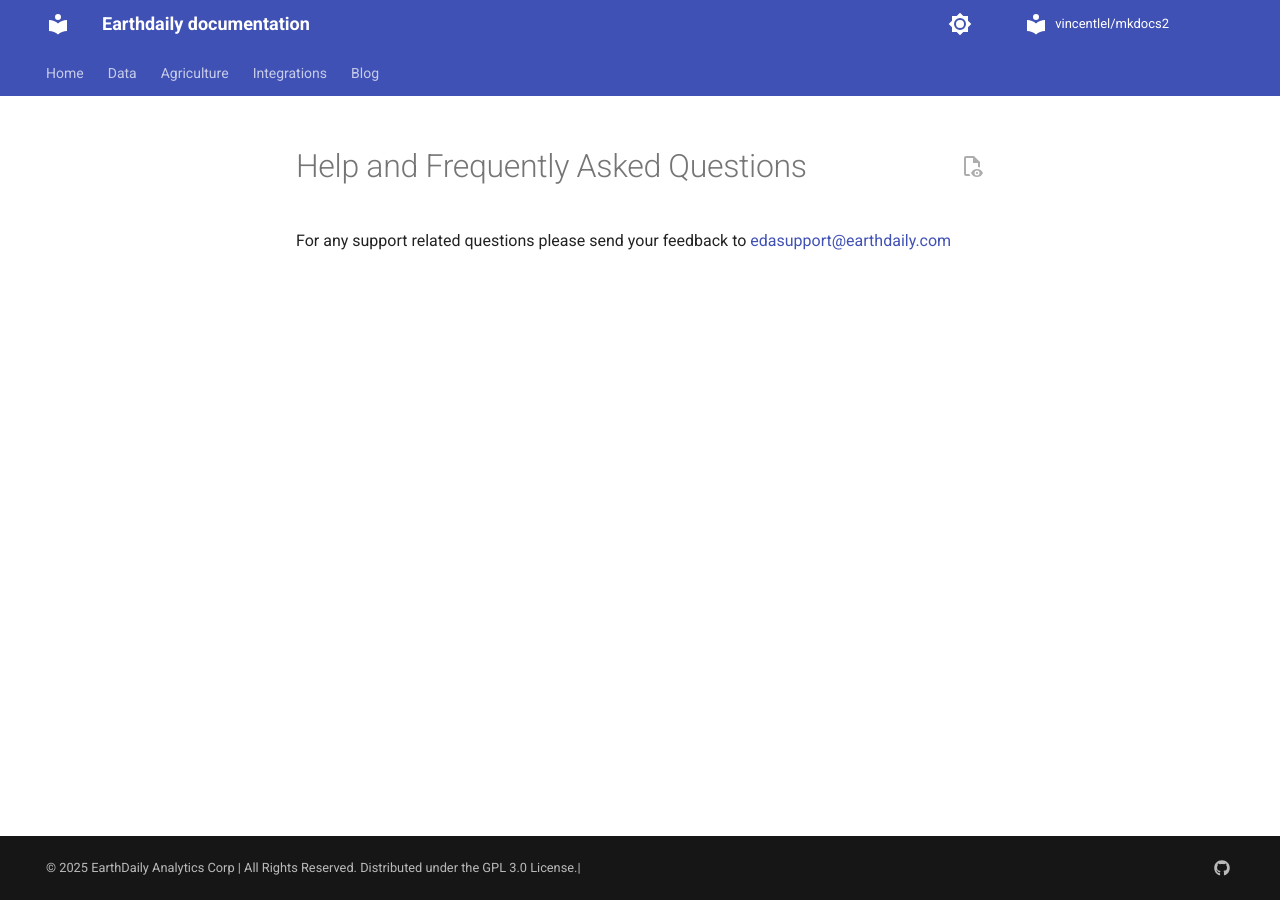
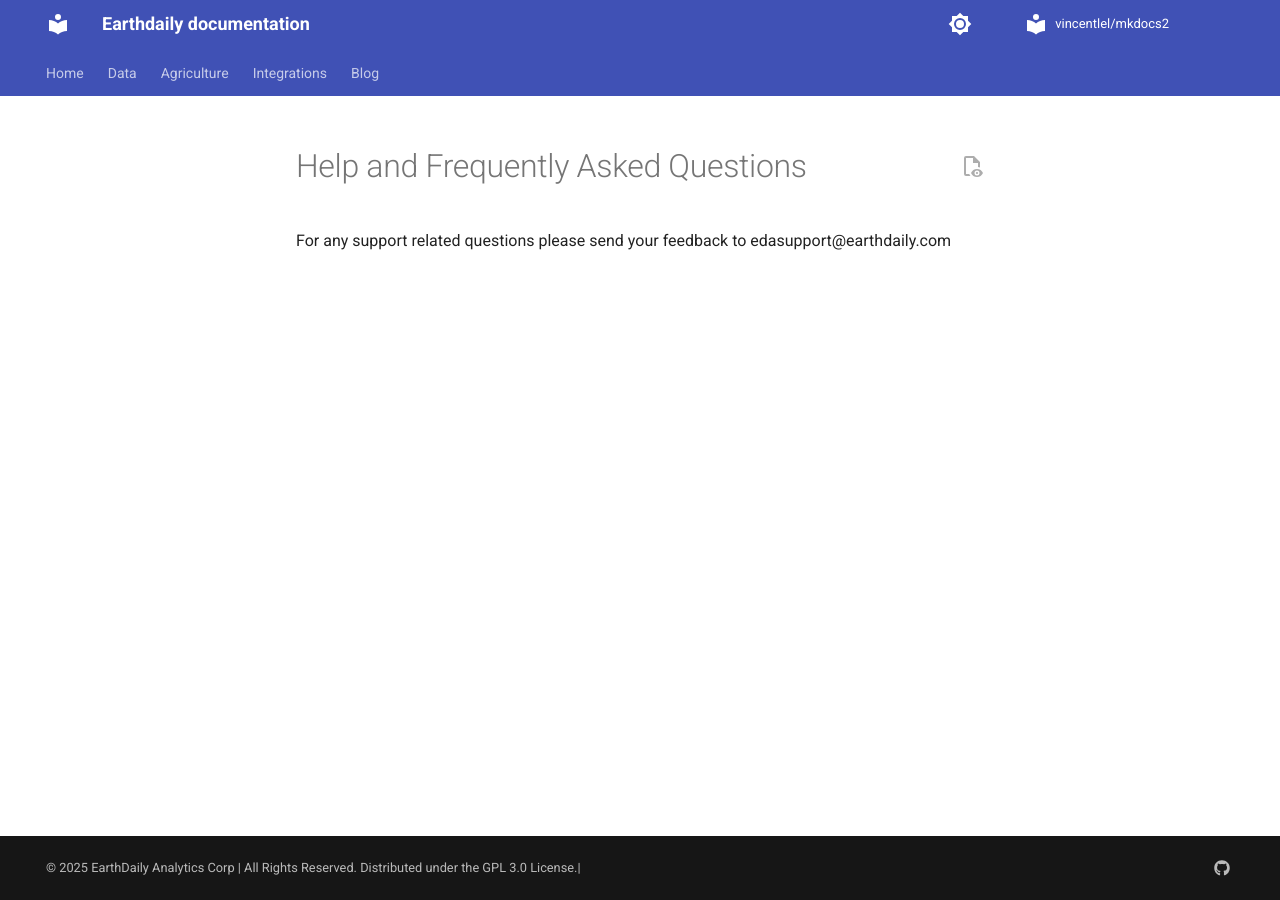
Before and after one commit to vincentlel/mkdocs2, an MkDocs documentation site: the page built from docs/EDS/FAQ/HelpandFAQ.md, in a window 1280 px wide. Built offline with MkDocs 1.6.1 and Material for MkDocs 9.7.7, drawn with Linux system fonts in a browser that asks for light colours; comment, search, counter and statistics services are not loaded; some of the changed lines change nothing that is shown.

Commit message:
Update mkdocs.yml

```diff
--- a/mkdocs.yml
+++ b/mkdocs.yml
@@ -475,13 +475,14 @@
 # |                                                                                                        |
 # +--------------------------------------------------------------------------------------------------------+
 markdown_extensions:
+  - attr_list
+  - md_in_html
   - markdown.extensions.admonition:
   - markdown.extensions.codehilite:
       guess_lang: false
   - markdown.extensions.toc:
       permalink: true
-  - pymdownx.arithmex:
-      generic: true
+  #- pymdownx.arithmex:
   #- pymdownx.b64:
   #- pymdownx.betterem:
   #- pymdownx.caret:
@@ -492,8 +493,8 @@
   #- pymdownx.extra:
   #- pymdownx.extrarawhtml:
   #- pymdownx.highlight:
-  - pymdownx.inlinehilite:
-  - pymdownx.keys:
+  #- pymdownx.inlinehilite:
+  #- pymdownx.keys:
   #- pymdownx.magiclink:
   #- pymdownx.mark:
   #- pymdownx.pathconverter:
@@ -505,11 +506,7 @@
   #- pymdownx.tabbed:
   #- pymdownx.tasklist:
   #- pymdownx.tilde:
-  - pymdownx.magiclink:
-    normalize_issue_symbols: true
-    repo_url_shorthand: true
-    user: vincentlel
-    repo: mkdocs2
+
 
 plugins:
   - swagger-ui-tag
```
